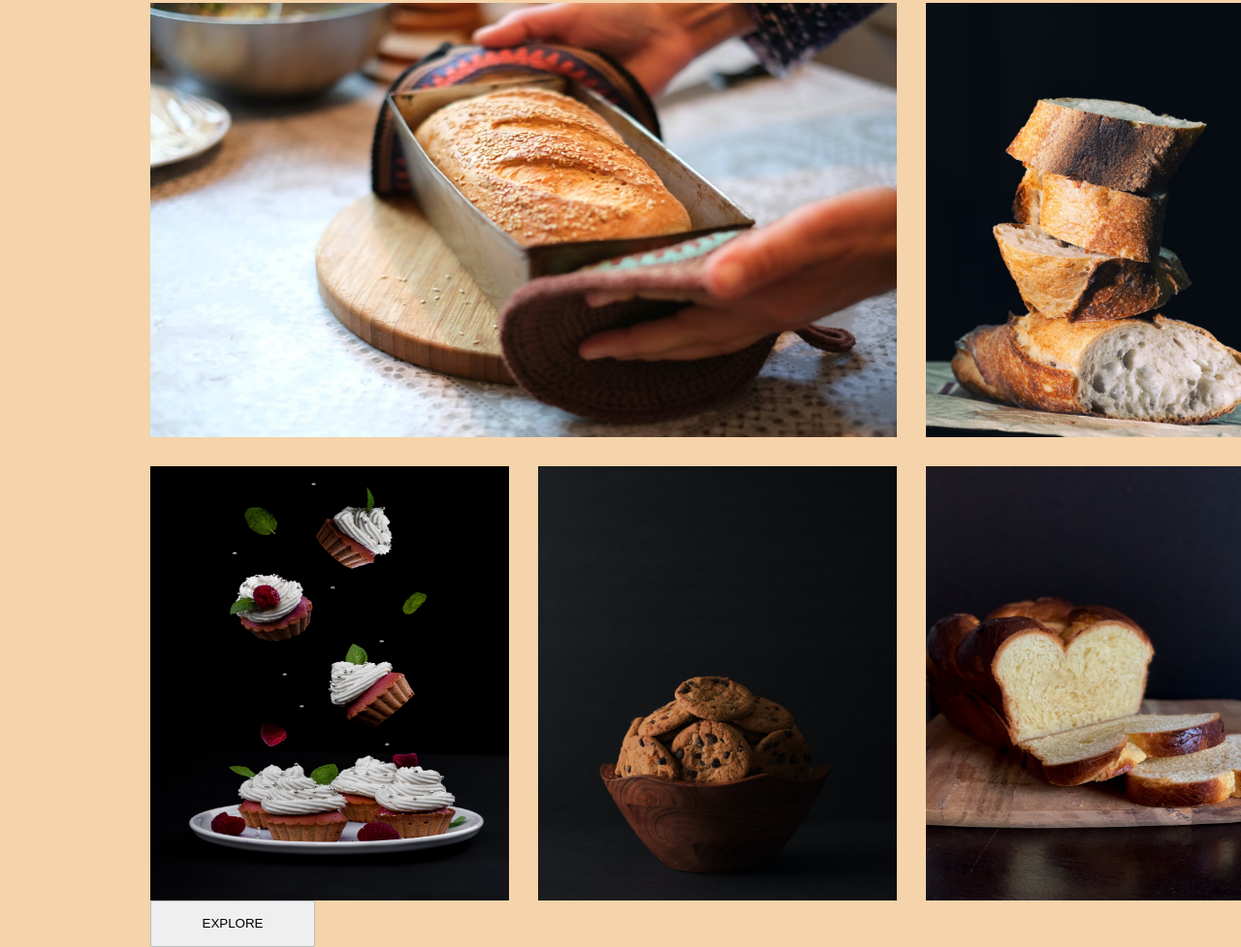
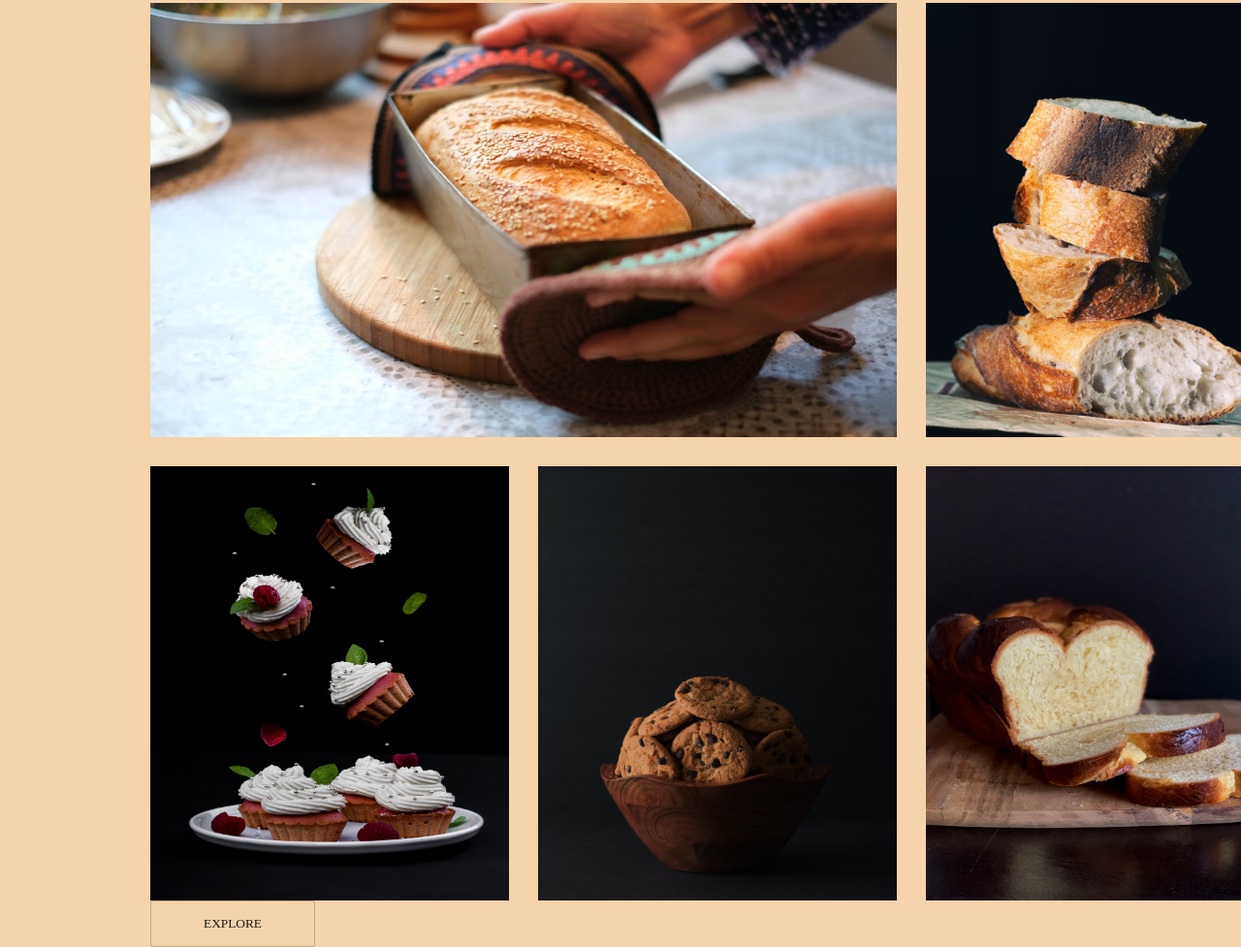
Before and after one commit to LeluuChMo/homework6, a plain HTML site: page index.html in a window 1280 px wide. Shown: the part 636-1613 px from the top of the page at 97% size. Drawn offline with Linux system fonts and the light colour scheme.

Commit message:
change button styles

```diff
--- a/styles.css
+++ b/styles.css
@@ -52,7 +52,7 @@ h1 {
     margin-bottom: 30px;
 }
 .image-container {
-     display: flex;
+      display: flex;
       flex-wrap: wrap;
       justify-content: space-between;
       max-width: 1440px;
@@ -65,8 +65,12 @@ h1 {
     margin-right: 30;
   }
 button {
+    background-color: #F5D3AB;
+    color:#171B1B;
+    border: 1px solid rgba(23, 27, 27, 0.24);
     border-radius: 2px;
-    border: 1px solid rgba(23, 27, 27, 0.24);
     width: 170px;
     height: 48px;
+    text-align: center;
+    font-family: 'oswald';
 }
```
